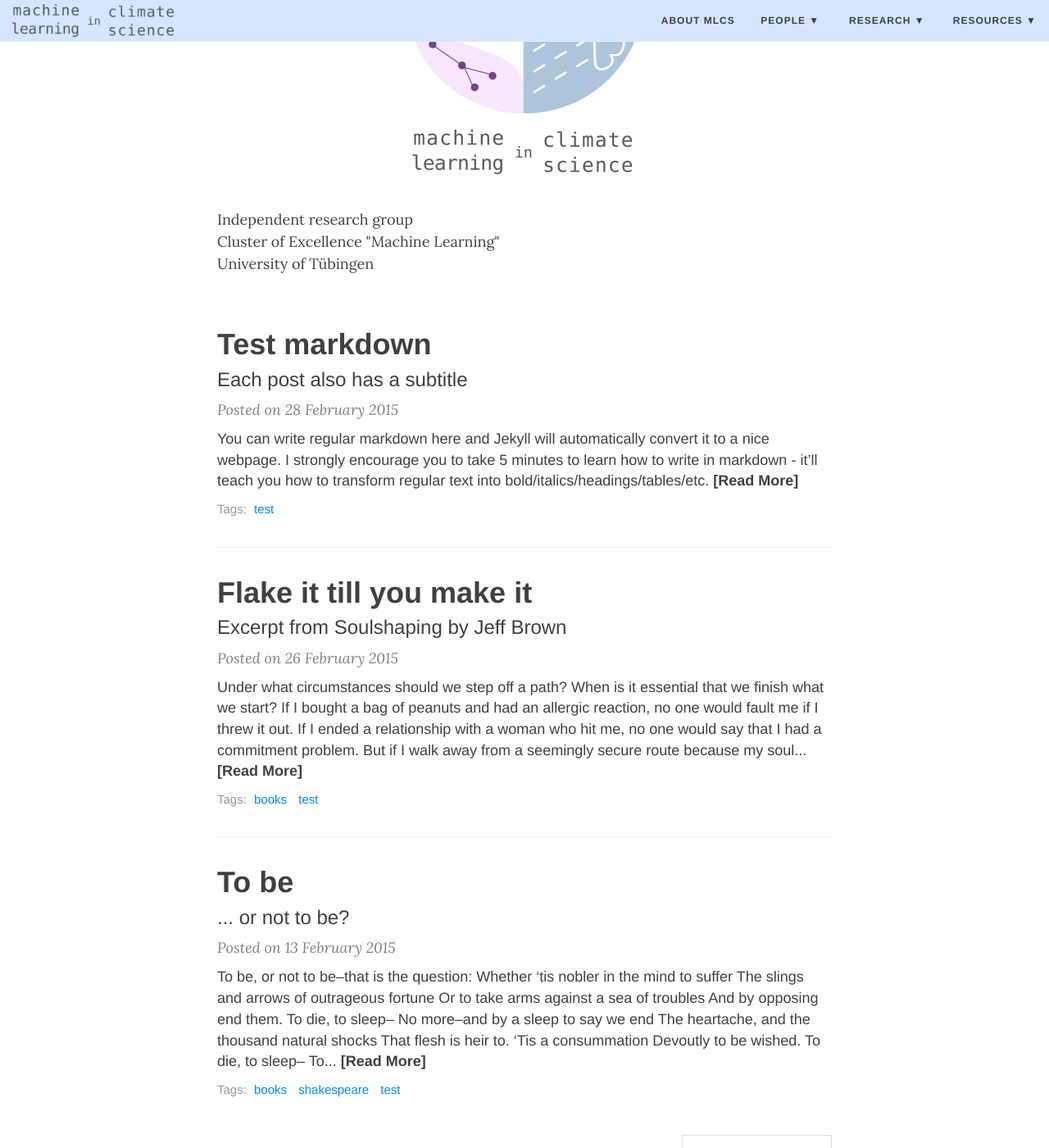
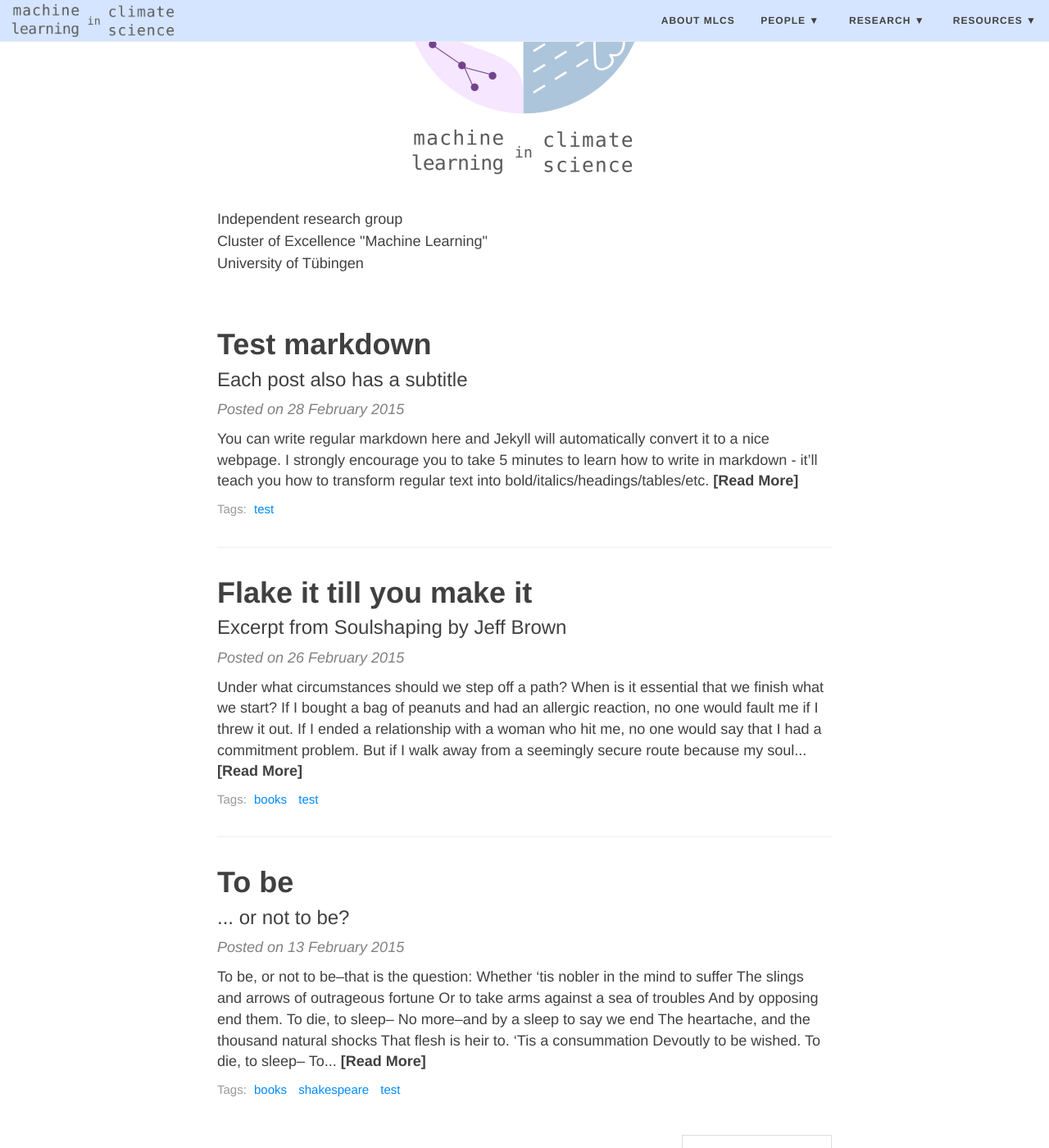
Before and after one commit to mlcs/mlcs.github.io, a Jekyll site: the page built from index.html, in a window 1280 px wide and 1400 px high, scrolled down 306 px. Shown: the whole window at 82% size. Built offline with Jekyll 4.4.1, drawn with Linux system fonts in a browser that asks for light colours; nearby versions of some CDN libraries; the list of posts is cut into pages by our own code.

Commit message:
change bdy font to sans-serif

```diff
--- a/css/main.css
+++ b/css/main.css
@@ -7,7 +7,7 @@ layout: null
 /* --- General --- */
 
 body {
-  font-family: 'Lora', 'Georgia', serif;
+  font-family: 'Helvetica Neue', Helvetica, Arial, sans-serif;
   font-size: 18px;
   color: #404040;
   position: relative;
```
